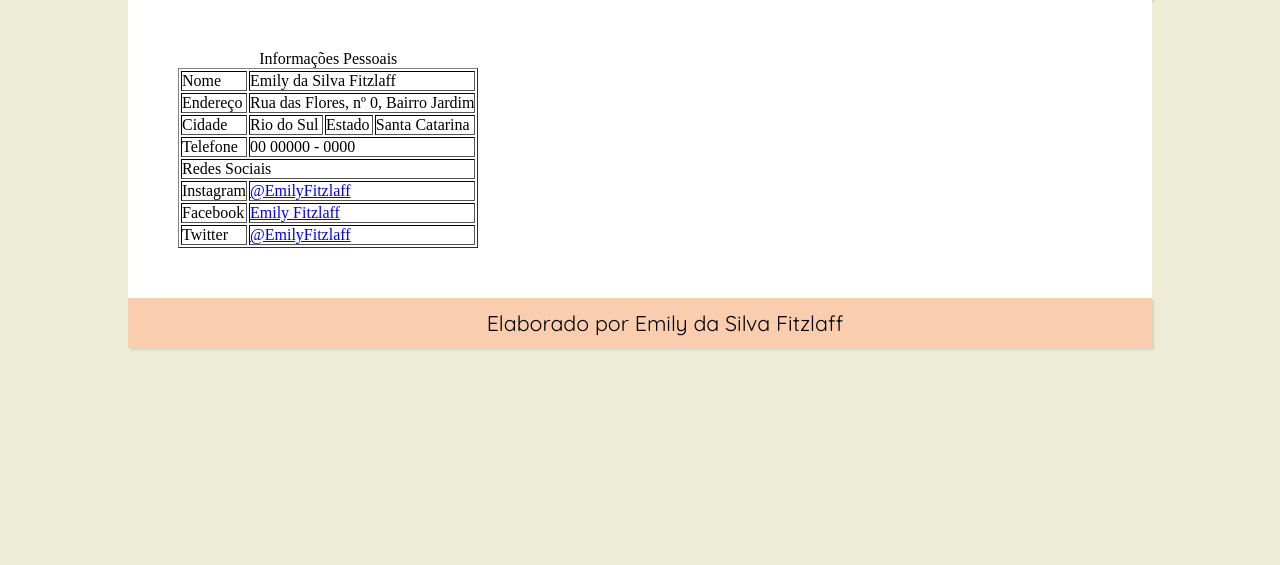
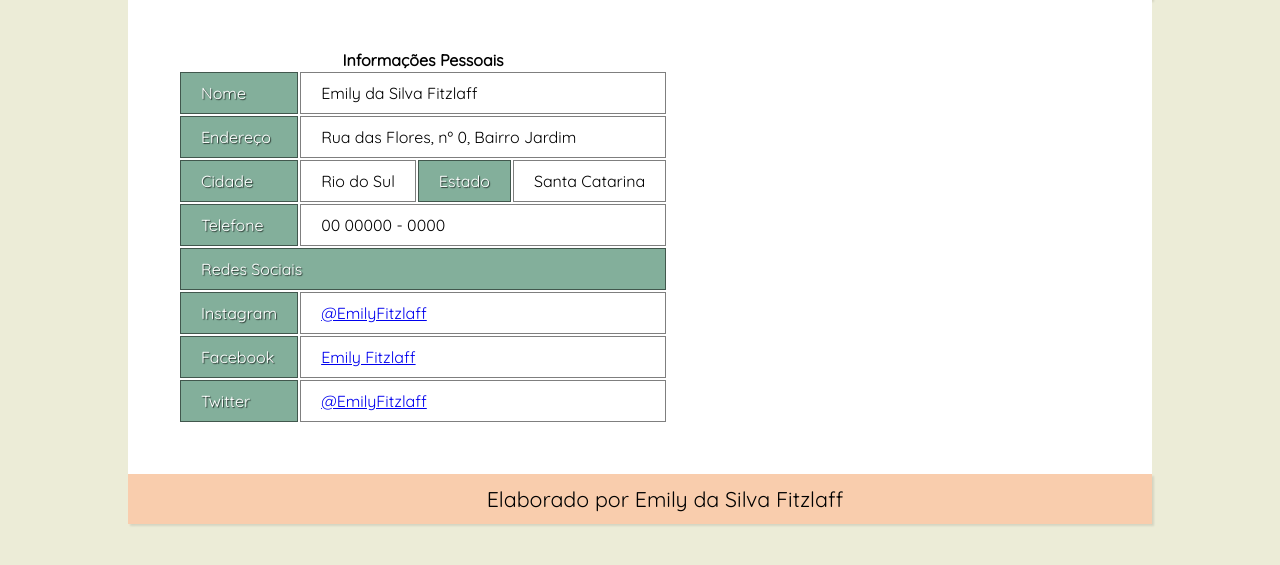
Before and after one commit to EmilyFitzlaff/Desenvolvimento_WEB, a PHP site: page /info-pessoais.php in a window 1280 px wide. Shown: the part 100-665 px from the top of the page. Run offline with PHP 8.4, Linux system fonts and the light colour scheme.

Commit message:
Alterações tabela

```diff
--- a/Aula 03 - CSS/Site pessoal/css/estilo.css
+++ b/Aula 03 - CSS/Site pessoal/css/estilo.css
@@ -63,6 +63,10 @@ h1#logo {
     clear: both;
 }
 
+.center {
+    margin: 0 auto;
+}
+
 /* conteúdo */
 main {
     background-color: white;
@@ -105,6 +109,22 @@ p {
     font-family: 'Quicksand', sans-serif;
 }
 
-table tr {
-    border: 1px solid black;
+table {
+    font-family: 'Quicksand', sans-serif;
 }
+
+table caption {
+    font-weight: bolder;
+}
+
+table tr td {
+    padding: 10px 20px;
+    border: 1px solid rgba(0,0,0,.5);
+
+}
+
+.title-table {
+    background-color: #83AF9B;
+    color: white;
+    text-shadow: 1px 1px 1px rgba(0,0,0,.7);
+}
--- a/Aula 03 - CSS/Site pessoal/info-pessoais.php
+++ b/Aula 03 - CSS/Site pessoal/info-pessoais.php
@@ -8,49 +8,51 @@
     <body>
         <?php include_once('header.php'); ?>
         <main>
-            <table border="1">
+            <div class="center">
+                <table>
                     <caption>Informações Pessoais</caption>
                     <tr>
-                    <td>Nome</td>
+                        <td class="title-table">Nome</td>
                         <td colspan="3">Emily da Silva Fitzlaff</td>
                     </tr>
 
                     <tr>
-                    <td>Endereço</td>
+                        <td class="title-table">Endereço</td>
                         <td colspan="3">Rua das Flores, nº 0, Bairro Jardim</td>
                     </tr>
 
                     <tr>
-                    <td>Cidade</td>
+                        <td class="title-table">Cidade</td>
                         <td>Rio do Sul</td>
-                    <td>Estado</td>
+                        <td class="title-table">Estado</td>
                         <td>Santa Catarina</td>
                     </tr>
 
                     <tr>
-                    <td>Telefone</td>
+                        <td class="title-table">Telefone</td>
                         <td colspan="3">00 00000 - 0000</td>
                     </tr>
 
                     <tr>
-                    <td colspan="4">Redes Sociais</td>
+                        <td colspan="4"  class="title-table">Redes Sociais</td>
                     </tr>
 
                     <tr>
-                    <td>Instagram</td>
+                        <td  class="title-table">Instagram</td>
                         <td colspan="3"><a target="_blank" href="https://www.instagram.com/emilyfitzlaff/">@EmilyFitzlaff</a></td>
                     </tr>
 
                     <tr>
-                    <td>Facebook</td>
+                        <td  class="title-table">Facebook</td>
                         <td colspan="3"><a target="_blank" href="https://www.facebook.com/emilyfitzlaff/">Emily Fitzlaff</a></td>
                     </tr>
 
                     <tr>
-                    <td>Twitter</td>
+                        <td  class="title-table">Twitter</td>
                         <td colspan="3"><a target="_blank" href="https://www.twitter.com/emilyfitzlaff/">@EmilyFitzlaff</a></td>
                     </tr>
                 </table>
+            </div>
         </main>
         <?php include_once('footer.php'); ?>
     </body>
```
Lines whose indentation alone changed are shown as unchanged.
